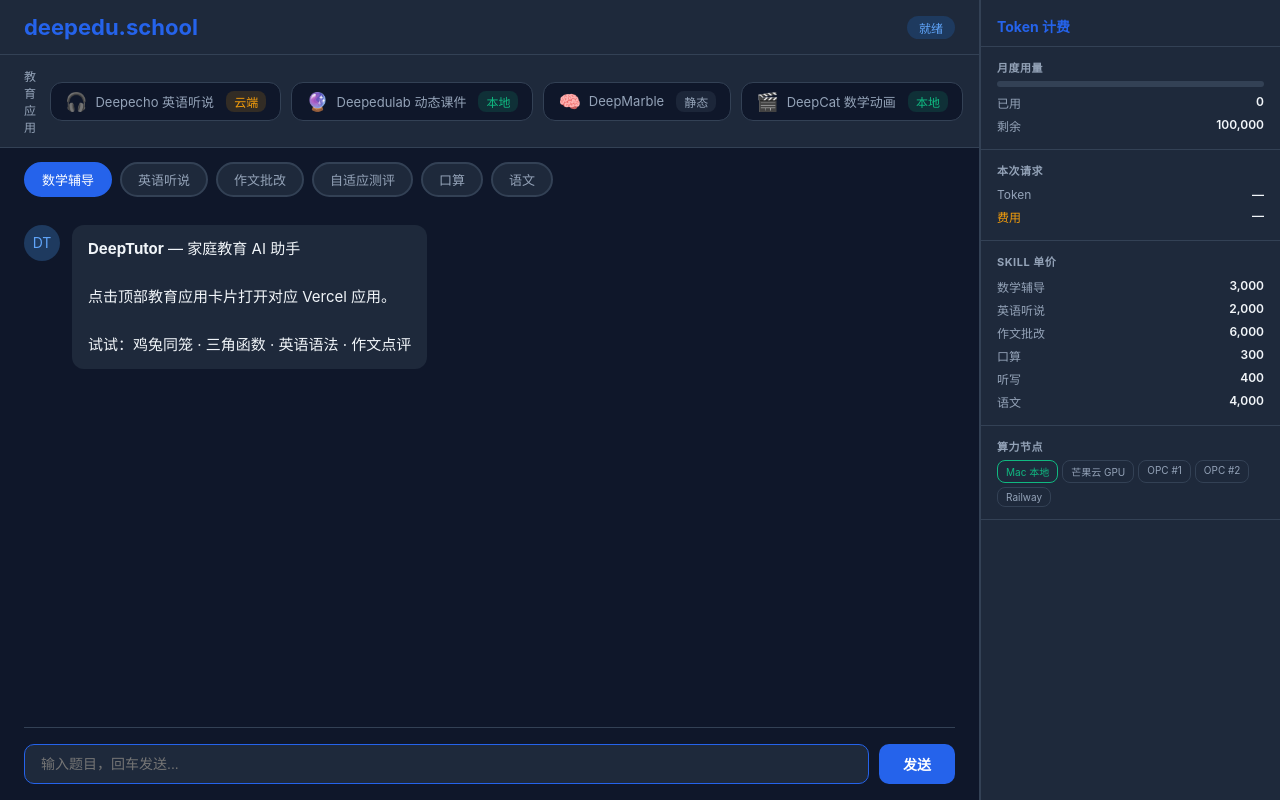
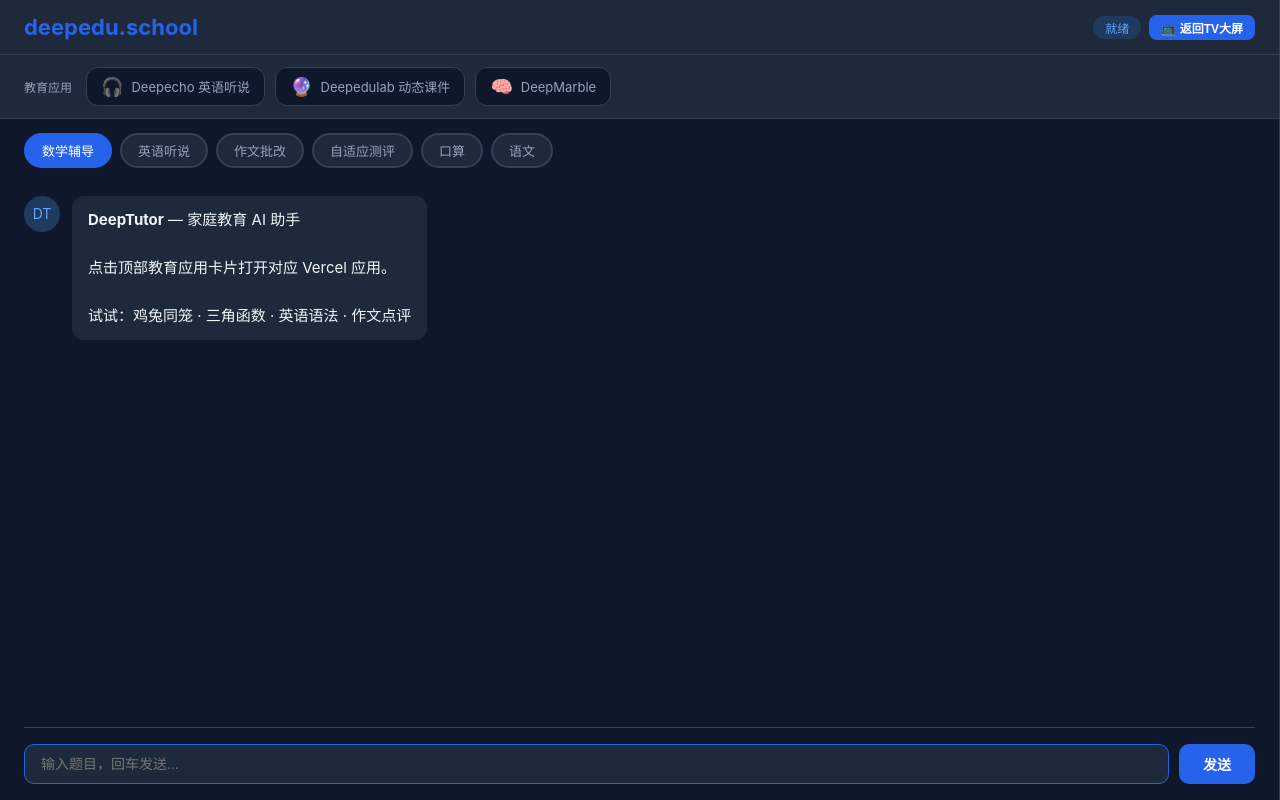
Before and after one commit to nicesemi/deepedu, a plain HTML site: page frontend/index.html in a window 1280 px wide. Drawn offline with Linux system fonts and the light colour scheme.

Commit message:
清理 deepedu.school：移除 Token 计费面板、DeepCat 卡片、云端/本地标签，添加返回TV按钮

```diff
--- a/frontend/index.html
+++ b/frontend/index.html
@@ -41,66 +41,39 @@ main{flex:1;display:flex;flex-direction:column;padding:0 24px;overflow:hidden}
 .input-area input{flex:1;padding:10px 16px;border:1px solid var(--border);border-radius:10px;font-size:14px;background:var(--card);color:var(--text);outline:none}
 .input-area input:focus{border-color:var(--primary)}
 .input-area button{padding:10px 24px;background:var(--primary);color:#fff;border:none;border-radius:10px;font-size:14px;cursor:pointer;font-weight:600}
-.token-panel{width:300px;background:var(--card);border-left:1px solid var(--border);display:flex;flex-direction:column;overflow-y:auto;flex-shrink:0}
-.token-panel h3{padding:16px 16px 10px;font-size:14px;color:var(--primary);border-bottom:1px solid var(--border)}
-.tp-section{padding:12px 16px;border-bottom:1px solid var(--border)}
-.tp-section h4{font-size:11px;color:var(--text2);margin-bottom:6px;text-transform:uppercase;letter-spacing:.5px}
-.pg-bar{height:6px;background:var(--border);border-radius:3px;overflow:hidden;margin-bottom:4px}
-.pg-fill{height:100%;border-radius:3px;transition:width .3s}
-.pg-fill.low{background:var(--green)}.pg-fill.mid{background:var(--amber)}.pg-fill.high{background:var(--red)}
-.tp-row{display:flex;justify-content:space-between;font-size:12px;padding:3px 0}
-.tp-row .tp-k{color:var(--text2)}.tp-row .tp-v{font-weight:600}
-.tp-nodes{display:flex;flex-wrap:wrap;gap:4px;margin-top:4px}
-.tp-node{padding:3px 8px;border-radius:8px;font-size:10px;border:1px solid var(--border);color:var(--text2)}
-.tp-node.active{color:var(--green);border-color:var(--green)}
-.comp-tag{font-size:12px;padding:2px 8px;border-radius:8px;margin-left:4px}
-.comp-tag.local{background:rgba(16,185,129,.15);color:#10b981}
-.comp-tag.cloud{background:rgba(245,158,11,.15);color:#f59e0b}
-.comp-tag.none{background:rgba(148,163,184,.1);color:#94a3b8}
-@media(max-width:900px){.token-panel,.app-panel{display:none}header,.apps-bar,.skills,.input-area{padding-left:16px;padding-right:16px}}
+@media(max-width:900px){.app-panel{display:none}header,.apps-bar,.skills,.input-area{padding-left:16px;padding-right:16px}}
 </style></head>
 <body>
 <div class="main-col">
-<header><h1>deepedu.school</h1><div style="display:flex;gap:8px;align-items:center"><span class="badge on" id="dtBadge" style="display:none">DeepTutor</span><span class="badge" id="statusBadge">就绪</span></div></header>
-<div class="apps-bar"><span class="label">教育应用</span><div class="app-card" data-app="deepecho" data-url="https://echo-loop-pwa.vercel.app" data-compute="cloud" onclick="openApp(this)"><span class="app-icon">🎧</span>Deepecho 英语听说<span class="comp-tag cloud">云端</span></div><div class="app-card" data-app="deepedulab" data-url="" data-compute="local" onclick="openApp(this)"><span class="app-icon">🔮</span>Deepedulab 动态课件<span class="comp-tag local">本地</span></div><div class="app-card" data-app="deepmarble" data-url="https://marble-taxonomy-explorer-cn.vercel.app" data-compute="none" onclick="openApp(this)"><span class="app-icon">🧠</span>DeepMarble<span class="comp-tag none">静态</span></div><div class="app-card" data-app="deepcat" data-url="http://localhost:3000" data-compute="local" onclick="openApp(this)"><span class="app-icon">🎬</span>DeepCat 数学动画<span class="comp-tag local">本地</span></div></div>
+<header><h1>deepedu.school</h1><div style="display:flex;gap:8px;align-items:center"><span class="badge on" id="dtBadge" style="display:none">DeepTutor</span><span class="badge" id="statusBadge">就绪</span><button onclick="location.href='/tv'" style="padding:4px 12px;background:var(--primary);color:#fff;border:none;border-radius:8px;cursor:pointer;font-size:12px;font-weight:600">📺 返回TV大屏</button></div></header>
+<div class="apps-bar"><span class="label">教育应用</span><div class="app-card" data-app="deepecho" data-url="https://echo-loop-pwa.vercel.app" onclick="openApp(this)"><span class="app-icon">🎧</span>Deepecho 英语听说</div><div class="app-card" data-app="deepedulab" data-url="" onclick="openApp(this)"><span class="app-icon">🔮</span>Deepedulab 动态课件</div><div class="app-card" data-app="deepmarble" data-url="https://marble-taxonomy-explorer-cn.vercel.app" onclick="openApp(this)"><span class="app-icon">🧠</span>DeepMarble</div></div>
 <main>
 <div class="skills" id="skillBar"><span class="skill-tag active" data-skill="math">数学辅导</span><span class="skill-tag" data-skill="english">英语听说</span><span class="skill-tag" data-skill="compose">作文批改</span><span class="skill-tag" data-skill="quiz">自适应测评</span><span class="skill-tag" data-skill="oral">口算</span><span class="skill-tag" data-skill="chinese">语文</span></div>
 <div class="messages" id="messages"><div class="msg assistant"><div class="av">DT</div><div class="bub"><strong>DeepTutor</strong> — 家庭教育 AI 助手<br><br>点击顶部教育应用卡片打开对应 Vercel 应用。<br><br>试试：鸡兔同笼 · 三角函数 · 英语语法 · 作文点评</div></div></div>
 <div class="input-area"><input type="text" id="chatInput" placeholder="输入题目，回车发送..." autofocus><button onclick="send()">发送</button></div>
 </main>
 </div>
-<div class="app-panel" id="appPanel"><div class="app-header"><h3 id="appTitle">应用</h3><span id="compLabel" style="font-size:12px;color:var(--text2)"></span><div style="display:flex;gap:6px"><button onclick="toggleFullscreen()" id="fullscreenBtn">全屏</button><button onclick="openExt()">新窗口打开</button><button onclick="closeApp()">关闭</button></div></div><iframe id="appFrame" src="" allow="camera;microphone;fullscreen"></iframe></div>
-<div class="token-panel">
-<h3>Token 计费</h3>
-<div class="tp-section"><h4>月度用量</h4><div class="pg-bar"><div class="pg-fill low" id="quotaBar" style="width:0%"></div></div><div class="tp-row"><span class="tp-k">已用</span><span class="tp-v" id="panelUsed">0</span></div><div class="tp-row"><span class="tp-k">剩余</span><span class="tp-v">100,000</span></div></div>
-<div class="tp-section"><h4>本次请求</h4><div class="tp-row"><span class="tp-k">Token</span><span class="tp-v" id="lastCost">—</span></div><div class="tp-row"><span class="tp-k" style="color:var(--amber)">费用</span><span class="tp-v" id="lastFee">—</span></div></div>
-<div class="tp-section"><h4>Skill 单价</h4><div class="tp-row"><span class="tp-k">数学辅导</span><span class="tp-v">3,000</span></div><div class="tp-row"><span class="tp-k">英语听说</span><span class="tp-v">2,000</span></div><div class="tp-row"><span class="tp-k">作文批改</span><span class="tp-v">6,000</span></div><div class="tp-row"><span class="tp-k">口算</span><span class="tp-v">300</span></div><div class="tp-row"><span class="tp-k">听写</span><span class="tp-v">400</span></div><div class="tp-row"><span class="tp-k">语文</span><span class="tp-v">4,000</span></div></div>
-<div class="tp-section"><h4>算力节点</h4><div class="tp-nodes"><span class="tp-node active">Mac 本地</span><span class="tp-node">芒果云 GPU</span><span class="tp-node">OPC #1</span><span class="tp-node">OPC #2</span><span class="tp-node">Railway</span></div></div>
-</div>
+<div class="app-panel" id="appPanel"><div class="app-header"><h3 id="appTitle">应用</h3><div style="display:flex;gap:6px"><button onclick="toggleFullscreen()" id="fullscreenBtn">全屏</button><button onclick="openExt()">新窗口打开</button><button onclick="closeApp()">关闭</button></div></div><iframe id="appFrame" src="" allow="camera;microphone;fullscreen"></iframe></div>
 <script>
 const API='/api',DT_WS='wss://creative-upliftment-production-1ec0.up.railway.app/api/v1/ws',LOCAL_URL='http://localhost:8765/chat';
-let skill='math',computeMode='auto',history=[],ws=null,csMsg=null,tokenUsed=0,curApp=null;
-const TOKEN_QUOTA=100000;
+let skill='math',history=[],ws=null,csMsg=null,tokenUsed=0,curApp=null,deepedulabSkillIdx=0;
 const TK={math:{c:3000,l:500},english:{c:2000,l:400},compose:{c:6000,l:0},quiz:{c:4000,l:1000},oral:{c:300,l:50},dictation:{c:400,l:100},chinese:{c:4000,l:500}};
-const TP=0.00003;
 const DEEPEDULAB_SKILLS=[{key:'solid-geometry',name:'立体几何'},{key:'analytic-geometry',name:'解析几何'},{key:'chem-reaction',name:'化学反应'}];
-let deepedulabSkillIdx=0;
 function loadDeepedulab(idx){deepedulabSkillIdx=(idx+DEEPEDULAB_SKILLS.length)%DEEPEDULAB_SKILLS.length;let sk=DEEPEDULAB_SKILLS[deepedulabSkillIdx];let seed=Math.floor(Math.random()*10000);document.getElementById('appFrame').src='/api/edulab?skill='+sk.key+'&type=random&seed='+seed;document.getElementById('appTitle').textContent='🔮 Deepedulab · '+sk.name;renderDeepedulabBar()}
 function renderDeepedulabBar(){let hdr=document.querySelector('.app-header');if(!hdr)return;let bar=document.getElementById('deepedulabBar');if(!bar){bar=document.createElement('div');bar.id='deepedulabBar';bar.style.cssText='display:flex;gap:6px;margin:0 auto 0 12px';hdr.insertBefore(bar,hdr.lastElementChild)}bar.innerHTML=DEEPEDULAB_SKILLS.map((s,i)=>'<button onclick="loadDeepedulab('+i+')" style="padding:4px 12px;background:transparent;border:1px solid '+(i===deepedulabSkillIdx?'var(--primary)':'var(--border)')+';border-radius:6px;color:'+(i===deepedulabSkillIdx?'var(--text)':'var(--text2)')+';cursor:pointer;font-size:12px">'+s.name+'</button>').join('')+'<button onclick="loadDeepedulab(deepedulabSkillIdx)" style="padding:4px 12px;background:transparent;border:1px solid var(--border);border-radius:6px;color:var(--text2);cursor:pointer;font-size:12px">换一题</button>'}
 function clearDeepedulabBar(){let bar=document.getElementById('deepedulabBar');if(bar)bar.remove()}
-function openApp(el){let wasDeepedulab=(curApp==='deepedulab');curApp=el.dataset.app;let comp=el.dataset.compute||'';if(curApp==='deepedulab'){document.getElementById('appPanel').classList.add('open');loadDeepedulab(wasDeepedulab&&document.getElementById('appPanel').classList.contains('open')?deepedulabSkillIdx+1:0);document.querySelectorAll('.app-card').forEach(c=>{c.style.borderColor='';c.style.color='';c.style.background=''});el.style.borderColor='var(--primary)';el.style.color='var(--text)';el.style.background='rgba(37,99,235,.1)';document.getElementById('compLabel').textContent='本地算力';return}clearDeepedulabBar();document.getElementById('appFrame').style.display='';document.getElementById('appTitle').textContent=el.querySelector('.app-icon').textContent+' '+el.textContent.trim().replace(/^./,'');document.getElementById('compLabel').textContent={cloud:'云端算力',local:'本地算力',none:'无需算力'}[comp]||'';document.getElementById('appFrame').src=el.dataset.url;document.getElementById('appPanel').classList.add('open');document.querySelectorAll('.app-card').forEach(c=>{c.style.borderColor='';c.style.color='';c.style.background=''});el.style.borderColor='var(--primary)';el.style.color='var(--text)';el.style.background='rgba(37,99,235,.1)'}
-function closeApp(){document.getElementById('appPanel').classList.remove('open');document.getElementById('appFrame').src='';document.getElementById('appFrame').style.display='';curApp=null;clearDeepedulabBar();document.getElementById('compLabel').textContent='';document.querySelectorAll('.app-card').forEach(c=>{c.style.borderColor='';c.style.color='';c.style.background=''})}
+function openApp(el){let wasDeepedulab=(curApp==='deepedulab');curApp=el.dataset.app;if(curApp==='deepedulab'){document.getElementById('appPanel').classList.add('open');loadDeepedulab(wasDeepedulab&&document.getElementById('appPanel').classList.contains('open')?deepedulabSkillIdx+1:0);document.querySelectorAll('.app-card').forEach(c=>{c.style.borderColor='';c.style.color='';c.style.background=''});el.style.borderColor='var(--primary)';el.style.color='var(--text)';el.style.background='rgba(37,99,235,.1)';return}clearDeepedulabBar();document.getElementById('appFrame').style.display='';document.getElementById('appTitle').textContent=el.querySelector('.app-icon').textContent+' '+el.textContent.trim();document.getElementById('appFrame').src=el.dataset.url;document.getElementById('appPanel').classList.add('open');document.querySelectorAll('.app-card').forEach(c=>{c.style.borderColor='';c.style.color='';c.style.background=''});el.style.borderColor='var(--primary)';el.style.color='var(--text)';el.style.background='rgba(37,99,235,.1)'}
+function closeApp(){document.getElementById('appPanel').classList.remove('open');document.getElementById('appFrame').src='';document.getElementById('appFrame').style.display='';curApp=null;clearDeepedulabBar();document.querySelectorAll('.app-card').forEach(c=>{c.style.borderColor='';c.style.color='';c.style.background=''})}
 function openExt(){if(curApp==='deepedulab'){let sk=DEEPEDULAB_SKILLS[deepedulabSkillIdx];window.open('/api/edulab?skill='+sk.key+'&type=random&seed='+Math.floor(Math.random()*10000),'_blank');return}if(curApp){let el=document.querySelector('[data-app="'+curApp+'"]');if(el)window.open(el.dataset.url,'_blank')}}
-function upPanel(){let p=Math.min(100,(tokenUsed/TOKEN_QUOTA)*100);document.getElementById('quotaBar').style.width=p+'%';document.getElementById('quotaBar').className='pg-fill '+(p>80?'high':p>50?'mid':'low');document.getElementById('panelUsed').textContent=tokenUsed.toLocaleString()}
-function addTokens(n){tokenUsed+=n;upPanel();document.getElementById('lastCost').textContent=n.toLocaleString();document.getElementById('lastFee').textContent='¥'+(n*TP).toFixed(4)}
+function addTokens(n){tokenUsed+=n}
 async function cDT(){if(ws&&ws.readyState===WebSocket.OPEN)return true;try{ws=new WebSocket(DT_WS);return new Promise(r=>{ws.onopen=()=>{document.getElementById('dtBadge').style.display='inline';r(true)};ws.onerror=()=>r(false);ws.onclose=()=>{document.getElementById('dtBadge').style.display='none';ws=null};setTimeout(()=>{if(ws.readyState!==WebSocket.OPEN)r(false)},3000)})}catch(e){return false}}
 async function sDT(m){let c=await cDT();if(!c)return false;let d=addStream();csMsg=d;ws.send(JSON.stringify({type:'start_turn',content:m,session_id:'',capability:'chat',knowledge_bases:[],tools:['web_search','reason'],language:'zh'}));return true}
 function addStream(){let c=document.getElementById('messages'),d=document.createElement('div');d.className='msg assistant';d.innerHTML='<div class="av">DT</div><div class="bub"></div>';c.appendChild(d);c.scrollTop=c.scrollHeight;return d.querySelector('.bub')}
 document.querySelectorAll('.skill-tag').forEach(t=>{t.addEventListener('click',()=>swSkill(t))});
 function swSkill(e){document.querySelectorAll('.skill-tag').forEach(t=>t.classList.remove('active'));e.classList.add('active');skill=e.dataset.skill}
 document.getElementById('chatInput').addEventListener('keydown',e=>{if(e.key==='Enter')send()});
-async function send(){let i=document.getElementById('chatInput'),m=i.value.trim();if(!m)return;i.value='';addMsg('user',m);let c=TK[skill]||{c:2000,l:300};try{let r=await fetch(LOCAL_URL,{method:'POST',headers:{'Content-Type':'application/json'},body:JSON.stringify({messages:[{role:'user',content:m}],temperature:0.3,max_tokens:1024})});if(r.ok){let d=await r.json();addMsg('assistant',d.answer,c.l,'本地');addTokens(c.l);return}}catch(e){}if(skill==='math'){let s=await sDT(m);if(s){addTokens(c.c);return}}try{let r=await fetch(API+'/chat',{method:'POST',headers:{'Content-Type':'application/json'},body:JSON.stringify({message:m,skill_type:skill,history:history.slice(-10)})});let d=await r.json();addMsg('assistant',d.answer,c.c,'云端');addTokens(c.c)}catch(e){addMsg('assistant','所有引擎不可用。',0,'—')}}
-function addMsg(r,t,tk,sr){let c=document.getElementById('messages'),d=document.createElement('div');d.className='msg '+r;let h='<div class="av">'+(r==='assistant'?'DT':'你')+'</div><div class="bub">'+t.replace(/&/g,'&amp;').replace(/</g,'&lt;').replace(/^## (.+)/gm,'<h2>$1</h2>').replace(/\*\*(.+?)\*\*/g,'<strong>$1</strong>').replace(/\n/g,'<br>');if(tk>0&&r==='assistant')h+='<div class="cost">'+sr+' · '+tk.toLocaleString()+' Token · ¥'+(tk*TP).toFixed(4)+'</div>';h+='</div>';d.innerHTML=h;c.appendChild(d);c.scrollTop=c.scrollHeight}
+async function send(){let i=document.getElementById('chatInput'),m=i.value.trim();if(!m)return;i.value='';addMsg('user',m);let c=TK[skill]||{c:2000,l:300};try{let r=await fetch(LOCAL_URL,{method:'POST',headers:{'Content-Type':'application/json'},body:JSON.stringify({messages:[{role:'user',content:m}],temperature:0.3,max_tokens:1024})});if(r.ok){let d=await r.json();addMsg('assistant',d.answer,c.l);addTokens(c.l);return}}catch(e){}if(skill==='math'){let s=await sDT(m);if(s){addTokens(c.c);return}}try{let r=await fetch(API+'/chat',{method:'POST',headers:{'Content-Type':'application/json'},body:JSON.stringify({message:m,skill_type:skill,history:history.slice(-10)})});let d=await r.json();addMsg('assistant',d.answer,c.c);addTokens(c.c)}catch(e){addMsg('assistant','所有引擎不可用。',0)}}
+function addMsg(r,t,tk){let c=document.getElementById('messages'),d=document.createElement('div');d.className='msg '+r;let h='<div class="av">'+(r==='assistant'?'DT':'你')+'</div><div class="bub">'+t.replace(/&/g,'&amp;').replace(/</g,'&lt;').replace(/^## (.+)/gm,'<h2>$1</h2>').replace(/\*\*(.+?)\*\*/g,'<strong>$1</strong>').replace(/\n/g,'<br>');if(tk>0&&r==='assistant')h+='<div class="cost">'+tk.toLocaleString()+' Token</div>';h+='</div>';d.innerHTML=h;c.appendChild(d);c.scrollTop=c.scrollHeight}
 function toggleFullscreen(){let panel=document.getElementById('appPanel');if(!document.fullscreenElement){panel.requestFullscreen().catch(()=>{});document.getElementById('fullscreenBtn').textContent='退出全屏'}else{document.exitFullscreen();document.getElementById('fullscreenBtn').textContent='全屏'}}
 document.addEventListener('fullscreenchange',()=>{document.getElementById('fullscreenBtn').textContent=document.fullscreenElement?'退出全屏':'全屏'});
 cDT();
```
